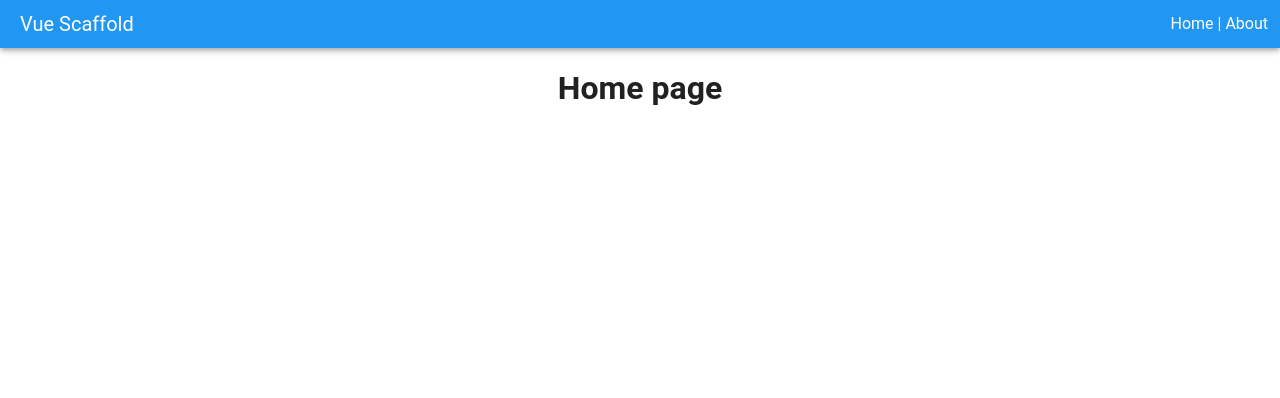
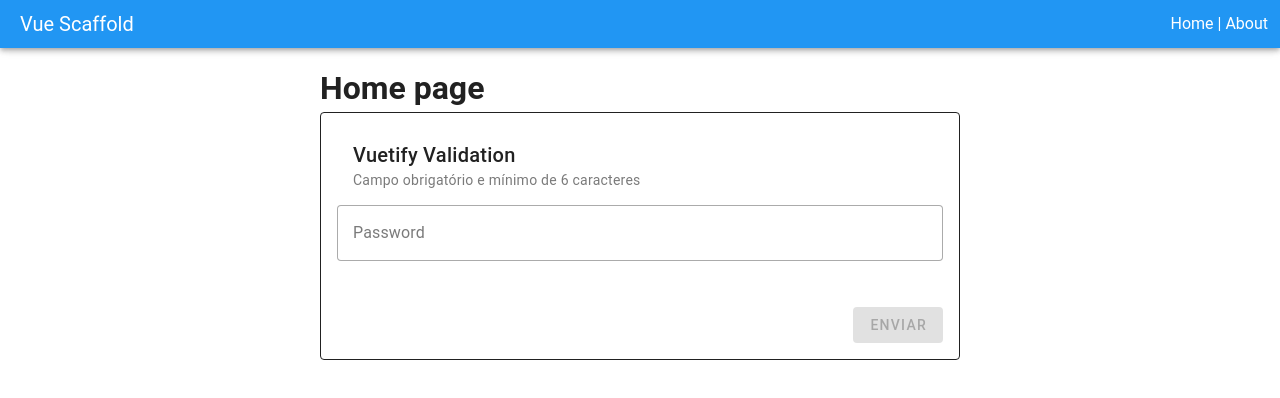
Before and after one commit to betogroo/vue-validate, a Vue app: page / in a window 1280 px wide. Shown: the top 398 px of the page. Built offline with nearby package versions, Linux system fonts and the light colour scheme.

Commit message:
feat: add vuetify validation

```diff
--- a/src/modules/main/views/HomeView.vue
+++ b/src/modules/main/views/HomeView.vue
@@ -1,11 +1,59 @@
-<script setup lang="ts"></script>
+<script setup lang="ts">
+import { ref } from 'vue'
+
+const handleSubmit = () => {
+  alert('Submit')
+}
+const title = ref('')
+const rules = ref({
+  required: (value: string) => !!value || 'Campo Obrigatório',
+  counter: (value: string) => value.length >= 6 || 'Mínimo de 6 dígitos',
+})
+</script>
 <template>
   <v-container class="d-flex align-start justify-center fill-height">
-    <v-responsive
-      class="text-center"
-      max-width="250"
-    >
+    <v-responsive max-width="640">
       <h1>Home page</h1>
+      <v-card
+        class="pa-4"
+        subtitle="Campo obrigatório e mínimo de 6 caracteres"
+        title="Vuetify Validation"
+        variant="outlined"
+      >
+        <v-form @submit.prevent="handleSubmit">
+          <v-row>
+            <v-col cols="12"
+              ><v-text-field
+                v-model="title"
+                label="Password"
+                placeholder="Dgite sua senha"
+                required
+                :rules="[rules.required, rules.counter]"
+                type="password"
+                variant="outlined"
+              >
+                <template #message="{ message }">
+                  <span class="text-subtitle-1 text-red">{{ message }}</span>
+                </template>
+                <template #counter="{ counter, value, max = 6 }">
+                  <span
+                    class="text-subtitle-1"
+                    :class="`text-${counter < max ? 'red' : ''}`"
+                    >{{ `${value}/${max}` }}
+                  </span>
+                </template>
+              </v-text-field>
+            </v-col>
+            <v-col class="text-right"
+              ><v-btn
+                :disabled="title.length === 0 || title.length < 6"
+                type="submit"
+                >Enviar</v-btn
+              ></v-col
+            >
+          </v-row>
+        </v-form>
+      </v-card>
     </v-responsive>
   </v-container>
 </template>
```
